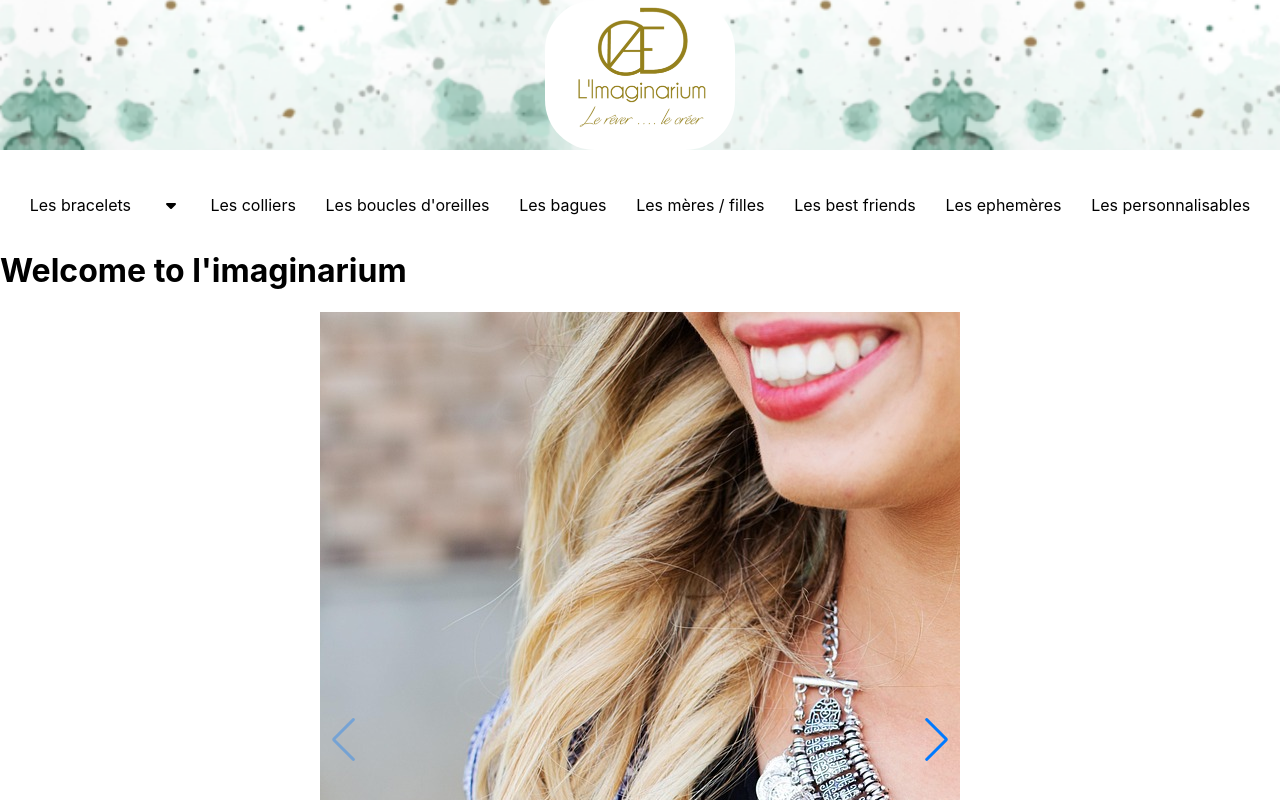
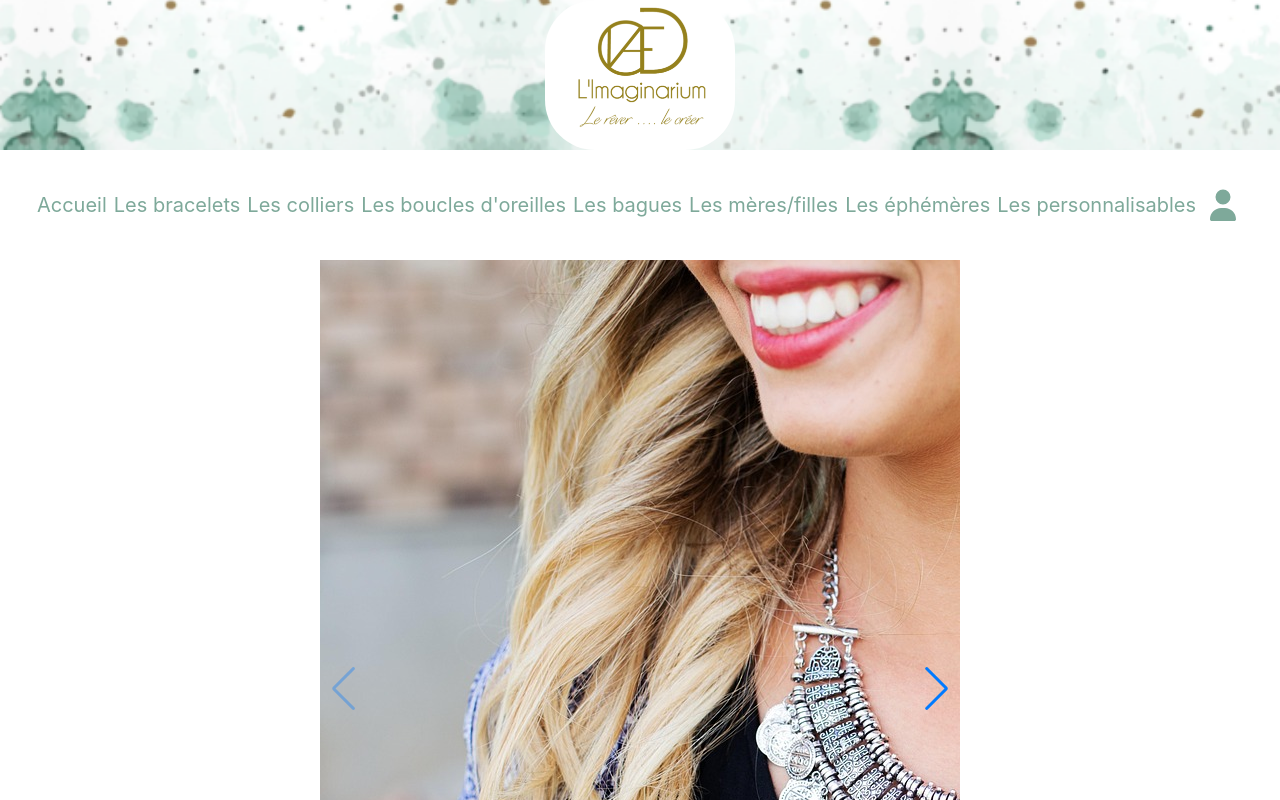
Before and after one commit to Florian77000/imaginarium-frontend, a Next.js app: page / in a window 1280 px wide. Shown: the top 800 px of the page. Built offline with nearby package versions, Linux system fonts and the light colour scheme.

Commit message:
ajout des link pour la navbar + css + icon user pour la futur connexion

```diff
--- a/components/Home.js
+++ b/components/Home.js
@@ -13,9 +13,6 @@ export default function Home() {
     <>
       <Header />
       <main className={styles.main}>
-        <h1 className={styles.title}>
-          Welcome to l'imaginarium
-        </h1>
         <div className={styles.swiperDiv}>
         <Swiper
           className={styles.swiper}
--- a/components/header/navbar.js
+++ b/components/header/navbar.js
@@ -1,20 +1,21 @@
 import styles from '../../styles/Header.module.css';
 import { FontAwesomeIcon } from '@fortawesome/react-fontawesome'
-import { faCaretDown } from '@fortawesome/free-solid-svg-icons'
+import { faUser } from '@fortawesome/free-solid-svg-icons'
+import Link from "next/link";
 
 export default function Navbar () {
     return (
         <div className={styles.navbar}>
         <div className={styles.navbarLink}>
-            <li>Les bracelets</li>
-            <FontAwesomeIcon icon={faCaretDown} />
-            <li>Les colliers</li>
-            <li>Les boucles d'oreilles</li>
-            <li>Les bagues</li>
-            <li>Les mères / filles</li>
-            <li>Les best friends</li>
-            <li>Les ephemères</li>
-            <li>Les personnalisables</li>
+            <li><Link href=''><a className={styles.navbarText}>Accueil</a></Link></li>
+            <li><Link href=''><a className={styles.navbarText}>Les bracelets</a></Link></li>
+            <li><Link href=''><a className={styles.navbarText}>Les colliers</a></Link></li>
+            <li><Link href=''><a className={styles.navbarText}>Les boucles d'oreilles</a></Link></li>
+            <li><Link href=''><a className={styles.navbarText}>Les bagues</a></Link></li>
+            <li><Link href=''><a className={styles.navbarText}>Les mères/filles</a></Link></li>
+            <li><Link href=''><a className={styles.navbarText}>Les éphémères</a></Link></li>
+            <li><Link href=''><a className={styles.navbarText}>Les personnalisables</a></Link></li>
+            <FontAwesomeIcon icon={faUser} size="2xl" style={{color: "#7ea99a",}} />
         </div>
         </div>
     )
--- a/styles/Header.module.css
+++ b/styles/Header.module.css
@@ -26,7 +26,17 @@
   display: flex;
   align-items: center;
   justify-content: space-evenly;
-  margin-top: 30px;
+  margin: 30px;
   height: 50px;
   list-style: none;
 }
+
+.navbarText {
+  text-decoration: none;
+  font-size: 20px;
+  color: #7ea99a;
+}
+
+.navbarText:hover {
+  font-weight: bold;
+}
--- a/styles/Home.module.css
+++ b/styles/Home.module.css
@@ -8,7 +8,6 @@
     border: none;
     color: white;
     font-weight: bold;
-
 }
 
 .swiperDiv {
@@ -17,7 +16,3 @@
     text-align: center;
     position: relative;
 }
-
-.swiper {
-
-}
```
